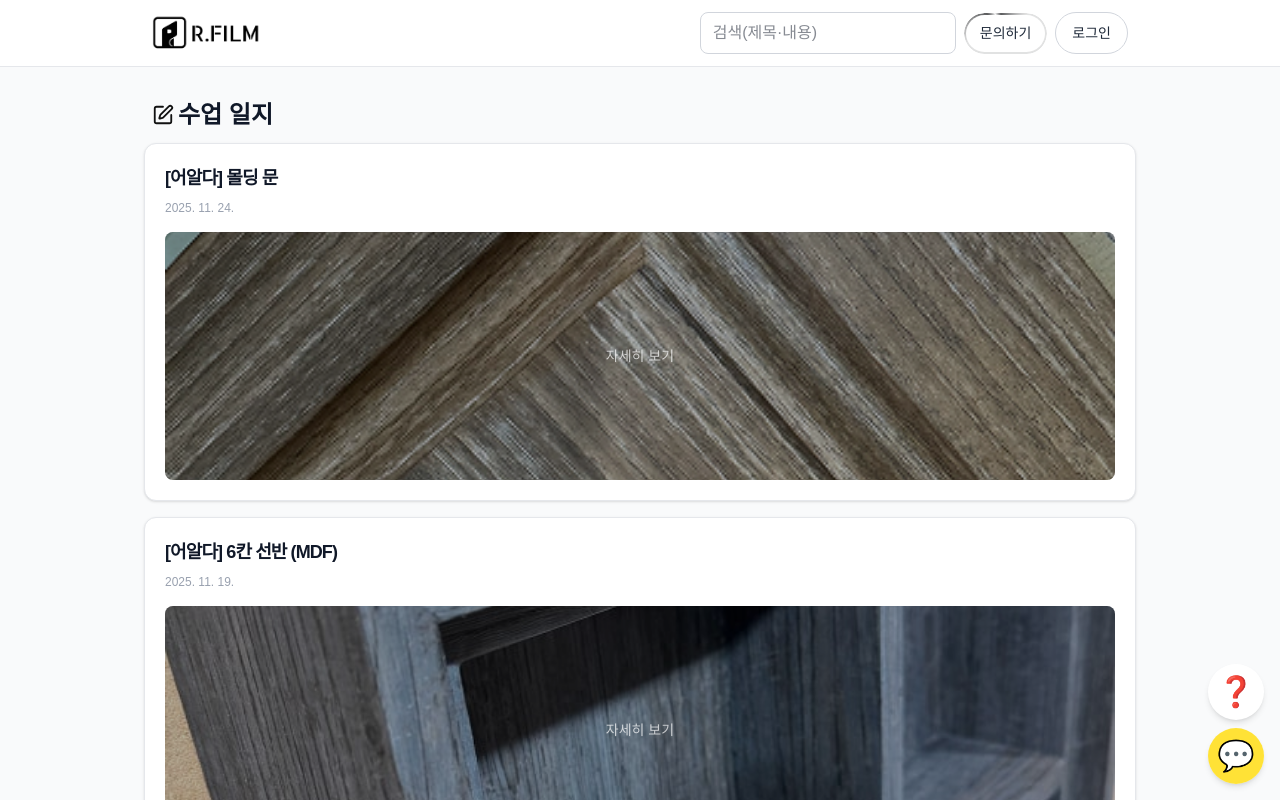
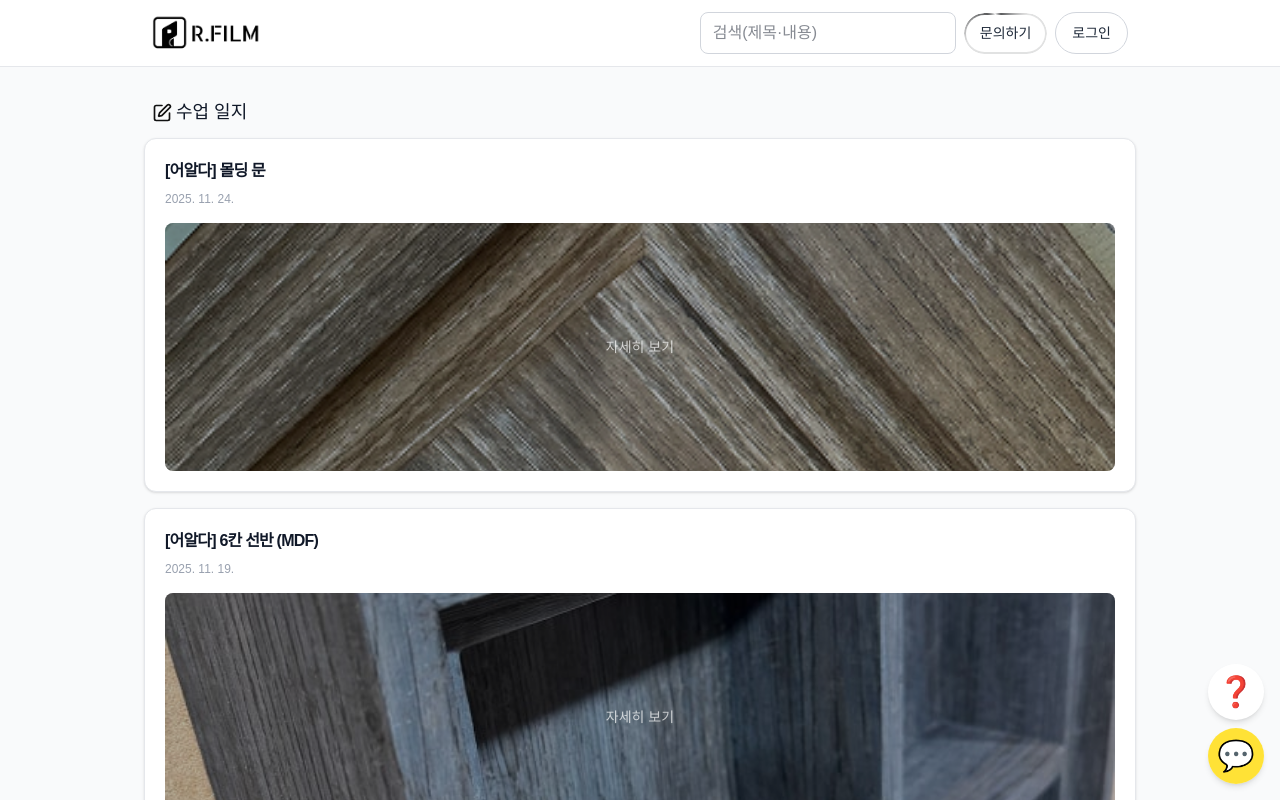
Before and after one commit to rany9077/r-film, a Next.js app: page /log in a window 1280 px wide. Shown: the top 800 px of the page. Built offline with nearby package versions, Linux system fonts and the light colour scheme; no server answers; the database is empty.

Commit message:
style: /log 수정

```diff
--- a/app/globals.css
+++ b/app/globals.css
@@ -56,7 +56,7 @@ section > div {
     color: #333 !important; /* 화살표 색상 */
     width: 28px !important;  /* 크기 줄이기 */
     height: 28px !important;
-    top: 60% !important;
+    top: 50% !important;
     transform: translateY(-50%);
 }
 
@@ -96,8 +96,8 @@ section > div {
         --base-font-size: 14px; /* Mobile 폰트 사이즈 */
     }
     .custom-swiper-nav {
-
-        width: 22px !important;
-        height: 22px !important;
+        top: 60% !important;
+        width: 18px !important;
+        height: 18px !important;
     }
 }
--- a/src/components/PostCard.tsx
+++ b/src/components/PostCard.tsx
@@ -22,7 +22,7 @@ export default function PostCard({
         <article className="rounded-2xl border border-gray-200 p-5 bg-white shadow-sm overflow-hidden">
             {/* 헤더 */}
             <header className="flex items-center justify-between">
-                <h2 className="text-lg font-semibold text-gray-900 flex items-center gap-2">
+                <h2 className="text-base! font-medium text-gray-900 flex items-center gap-2">
                     {post.title}
                 </h2>
 
--- a/src/components/WorkLogClient.tsx
+++ b/src/components/WorkLogClient.tsx
@@ -147,9 +147,9 @@ export default function WorkLogClient({ initialMdxPosts }: Props) {
 
                 {/* 1) Supabase 글 캐러셀 */}
                 {supabaseFiltered.length > 0 && (
-                    <section aria-label="현장 일지 슬라이드">
-                        <h2 className="text-[18px] md:text-2xl font-semibold mx-2 mb-3 flex items-center gap-1">
-                            <SquarePen size={22} strokeWidth={2} className="text-[#111]" />
+                    <section aria-label="현장 일지 슬라이드" className="mb-8">
+                        <h2 className="text-[18px] font-medium mx-2 mb-3 flex items-center gap-1">
+                            <SquarePen size={20} strokeWidth={2} className="text-[#111]" />
                             현장 일지
                         </h2>
                         <PostCarousel
@@ -167,8 +167,8 @@ export default function WorkLogClient({ initialMdxPosts }: Props) {
 
                 {/* 2) MDX 글 리스트 */}
                 <section aria-label="수업 작업 일지">
-                    <h2 className="text-[18px] md:text-2xl font-bold mx-2 mb-3  flex items-center gap-1" >
-                        <SquarePen size={22} strokeWidth={2} className="text-[#111]" />
+                    <h2 className="text-[18px] font-medium mx-2 mb-3 flex items-center gap-1" >
+                        <SquarePen size={20} strokeWidth={2} className="text-[#111]" />
                         수업 일지
                     </h2>
 
@@ -187,7 +187,7 @@ export default function WorkLogClient({ initialMdxPosts }: Props) {
                                     className="rounded-xl border border-gray-200 p-5 bg-white shadow-sm overflow-hidden"
                                 >
                                     <div>
-                                        <h3 className="text-lg! font-semibold text-gray-900 pb-2">
+                                        <h3 className="text-base! font-medium text-gray-900 pb-2">
                                             {post.title}
                                         </h3>
                                         <div className="text-xs text-gray-400">
```
